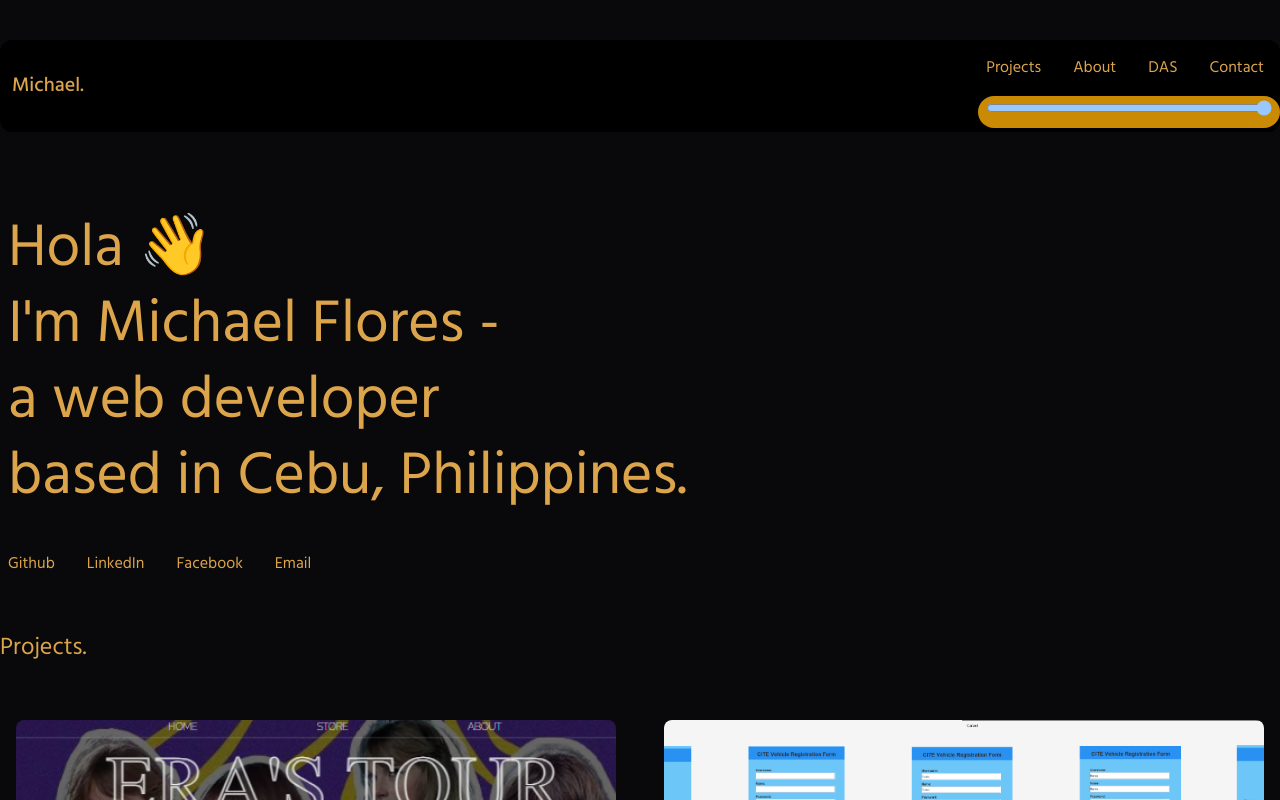
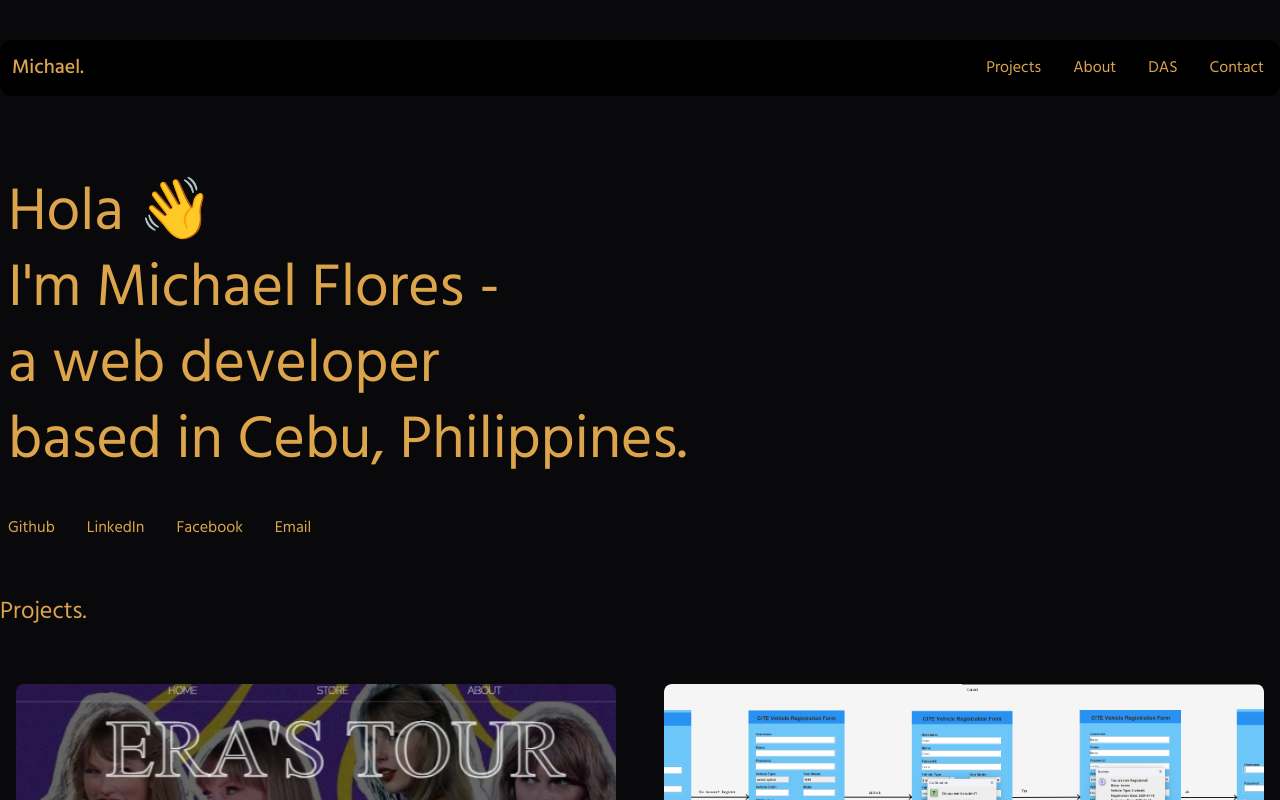
Before and after one commit to FloresTristan/ReactNextPortfolioV3, a Next.js app: page / in a window 1280 px wide. Shown: the top 800 px of the page. Built offline with nearby package versions, Linux system fonts and the light colour scheme.

Commit message:
Update index.js

```diff
--- a/components/Header/index.js
+++ b/components/Header/index.js
@@ -122,7 +122,7 @@ const Header = ({ handleWorkScroll, handleAboutScroll, handleDasScroll, isBlog }
                                 Contact
                             </Button>
                         </div>
-                        <div className="max-w-xl mx-auto rounded-full mb-1 py-1 px-2 bg-yellow-600 w-full">
+                        {/* <div className="max-w-xl mx-auto rounded-full mb-1 py-1 px-2 bg-yellow-600 w-full">
                             <input type="range" min="1" max="4"   className="w-full"
                                 onChange={(e) => {
                                     if (e.target.value === "1") {
@@ -136,7 +136,7 @@ const Header = ({ handleWorkScroll, handleAboutScroll, handleDasScroll, isBlog }
                                     }
                                 }}
                             />
-                        </div>
+                        </div> */}
                     </div>
                 ) : (
                     <div className="flex">
```
